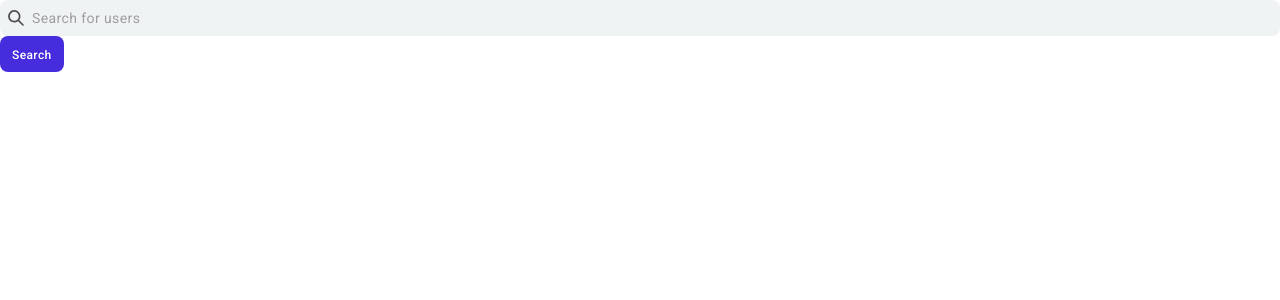
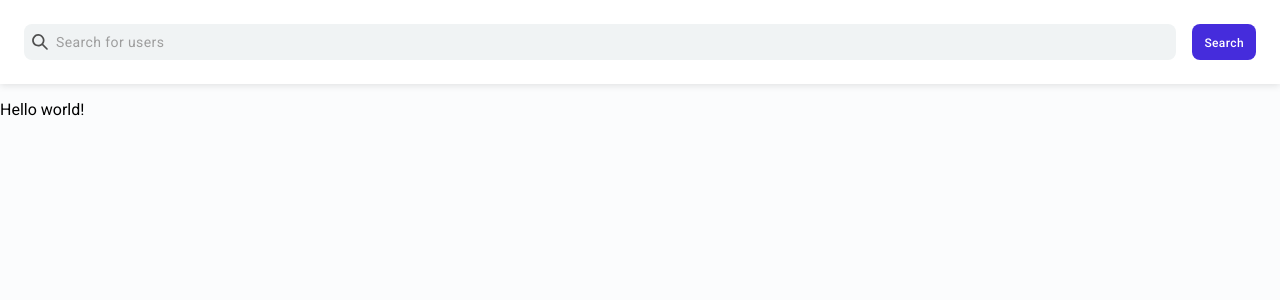
Before and after one commit to artuross/github-search-demo, a React (Create React App) app: page / in a window 1280 px wide. Shown: the top 300 px of the page. Built offline with nearby package versions, Linux system fonts and the light colour scheme.

Commit message:
add non-functional Header

```diff
--- a/src/App.tsx
+++ b/src/App.tsx
@@ -1,12 +1,56 @@
-import React from 'react';
-import { Button } from './components/form/Button';
-import { SearchInput } from './components/form/SearchInput';
+import React, { Fragment } from 'react';
+import { Header } from './components/Header';
 
 export const App = () => {
 	return (
-		<div>
-			<SearchInput />
-			<Button text={'Search'} />
-		</div>
+		<Fragment>
+			<Header />
+
+			<p>Hello world!</p>
+
+			<br />
+			<br />
+			<br />
+			<br />
+			<br />
+			<br />
+			<br />
+			<br />
+			<br />
+			<br />
+			<br />
+			<br />
+			<br />
+			<br />
+			<br />
+			<br />
+			<br />
+			<br />
+			<br />
+			<br />
+			<br />
+			<br />
+			<br />
+			<br />
+			<br />
+			<br />
+			<br />
+			<br />
+			<br />
+			<br />
+			<br />
+			<br />
+			<br />
+			<br />
+			<br />
+			<br />
+			<br />
+			<br />
+			<br />
+			<br />
+			<br />
+			<br />
+			<br />
+		</Fragment>
 	);
 };
--- /dev/null
+++ b/src/components/Header.module.scss
@@ -0,0 +1,6 @@
+.container {
+	position: sticky;
+	top: 0;
+	background: white;
+	box-shadow: 0px 2px 7px rgba(0, 0, 0, 0.1);
+}
--- /dev/null
+++ b/src/components/Header.tsx
@@ -0,0 +1,22 @@
+import React from 'react';
+import { Button } from './form/Button';
+import { FormGroup } from './form/FormGroup';
+import { SearchInput } from './form/SearchInput';
+
+import styles from './Header.module.scss';
+import { Container } from './layout/Container';
+
+interface Props {}
+
+export const Header: React.FunctionComponent<Props> = ({ children }) => {
+	return (
+		<div className={styles.container}>
+			<Container>
+				<FormGroup>
+					<SearchInput />
+					<Button text={'Search'} />
+				</FormGroup>
+			</Container>
+		</div>
+	);
+};
--- /dev/null
+++ b/src/components/form/FormGroup.module.scss
@@ -0,0 +1,9 @@
+.container {
+	box-sizing: border-box;
+	display: flex;
+	margin: 0 -8px;
+
+	& > * {
+		margin: 0 8px;
+	}
+}
--- /dev/null
+++ b/src/components/form/FormGroup.tsx
@@ -0,0 +1,15 @@
+import React, { ReactNode, ReactNodeArray } from 'react';
+
+import styles from './FormGroup.module.scss';
+
+interface Props {
+	children?: ReactNode | ReactNodeArray;
+}
+
+export const FormGroup: React.FunctionComponent<Props> = ({ children }) => {
+	return (
+		<div className={styles.container}>
+			{React.Children.toArray(children)}
+		</div>
+	);
+};
--- /dev/null
+++ b/src/components/layout/Container.module.scss
@@ -0,0 +1,3 @@
+.container {
+	padding: 24px;
+}
--- /dev/null
+++ b/src/components/layout/Container.tsx
@@ -0,0 +1,15 @@
+import React, { ReactNode, ReactNodeArray } from 'react';
+
+import styles from './Container.module.scss';
+
+interface Props {
+	children?: ReactNode | ReactNodeArray;
+}
+
+export const Container: React.FunctionComponent<Props> = ({ children }) => {
+	return (
+		<div className={styles.container}>
+			{React.Children.toArray(children)}
+		</div>
+	);
+};
--- a/src/index.scss
+++ b/src/index.scss
@@ -2,5 +2,6 @@
 
 body {
 	margin: 0;
+	background-color: #fbfcfd;
 	font-family: $fontFamily;
 }
```
